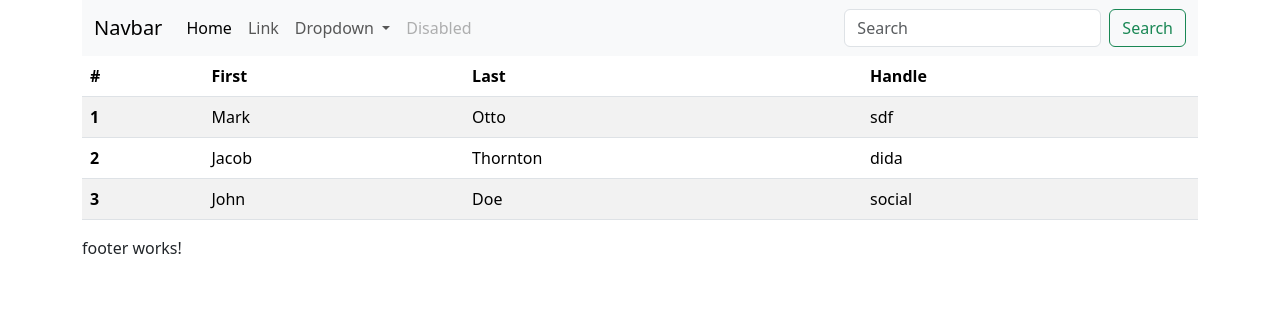
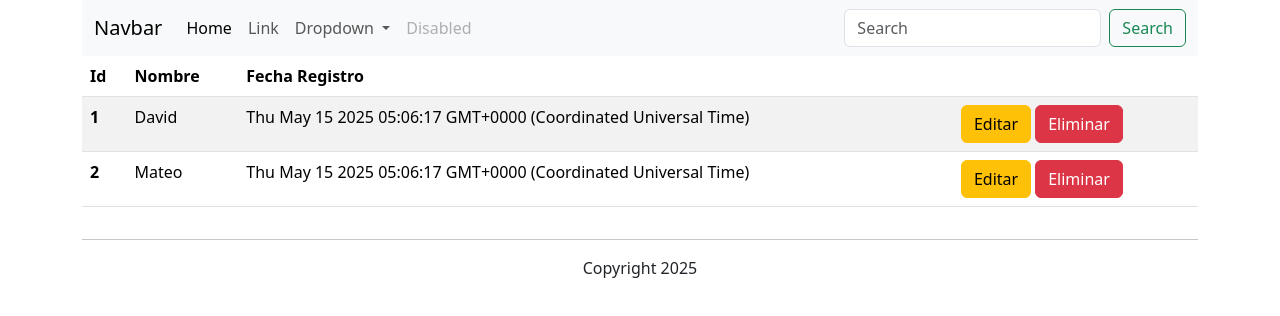
Before and after one commit to David-011/AngularProject, an Angular app: page /usuarios in a window 1280 px wide. Shown: the top 316 px of the page. Built offline with nearby package versions, Linux system fonts and the light colour scheme.

Commit message:
definición estructura de tabla, creación de vector para mis datos, agregación botonesCTA

```diff
--- a/src/app/template/footer/footer.component.html
+++ b/src/app/template/footer/footer.component.html
@@ -1 +1,6 @@
-<p>footer works!</p>
+<hr>
+<div class="row">
+    <div class="col-12 text-center">
+        Copyright 2025
+    </div>
+</div>
--- a/src/app/usuario/listarusuario/listarusuario.component.html
+++ b/src/app/usuario/listarusuario/listarusuario.component.html
@@ -3,30 +3,21 @@
         <table class="table table-striped table-hover">
             <thead>
               <tr>
-                <th scope="col">#</th>
-                <th scope="col">First</th>
-                <th scope="col">Last</th>
-                <th scope="col">Handle</th>
+                <th scope="col">Id</th>
+                <th scope="col">Nombre</th>
+                <th scope="col">Fecha Registro</th>
+                <th scope="col"></th>
               </tr>
             </thead>
             <tbody>
-              <tr>
-                <th scope="row">1</th>
-                <td>Mark</td>
-                <td>Otto</td>
-                <td>sdf</td>
-              </tr>
-              <tr>
-                <th scope="row">2</th>
-                <td>Jacob</td>
-                <td>Thornton</td>
-                <td>dida</td>
-              </tr>
-              <tr>
-                <th scope="row">3</th>
-                <td>John</td>
-                <td>Doe</td>
-                <td>social</td>
+              <tr *ngFor="let us of VectorUsuario">
+                <th scope="row">{{us.id}}</th>
+                <td>{{us.nombre}}</td>
+                <td>{{us.fecharegistro}}</td>
+                <td>
+                    <button class="btn btn-warning me-1">Editar</button>
+                    <button class="btn btn-danger">Eliminar</button>
+                </td>
               </tr>
             </tbody>
           </table>
--- a/src/app/usuario/listarusuario/listarusuario.component.ts
+++ b/src/app/usuario/listarusuario/listarusuario.component.ts
@@ -1,4 +1,5 @@
 import { Component } from '@angular/core';
+import { usuario } from '../../models/usuario';
 
 @Component({
   selector: 'app-listarusuario',
@@ -6,5 +7,8 @@ import { Component } from '@angular/core';
   styleUrl: './listarusuario.component.css'
 })
 export class ListarusuarioComponent {
-
+  VectorUsuario: usuario[]= [
+    {id: 1, nombre: "David", fecharegistro: new Date()},
+    {id: 2, nombre: "Mateo", fecharegistro: new Date()}
+  ];
 }
```
